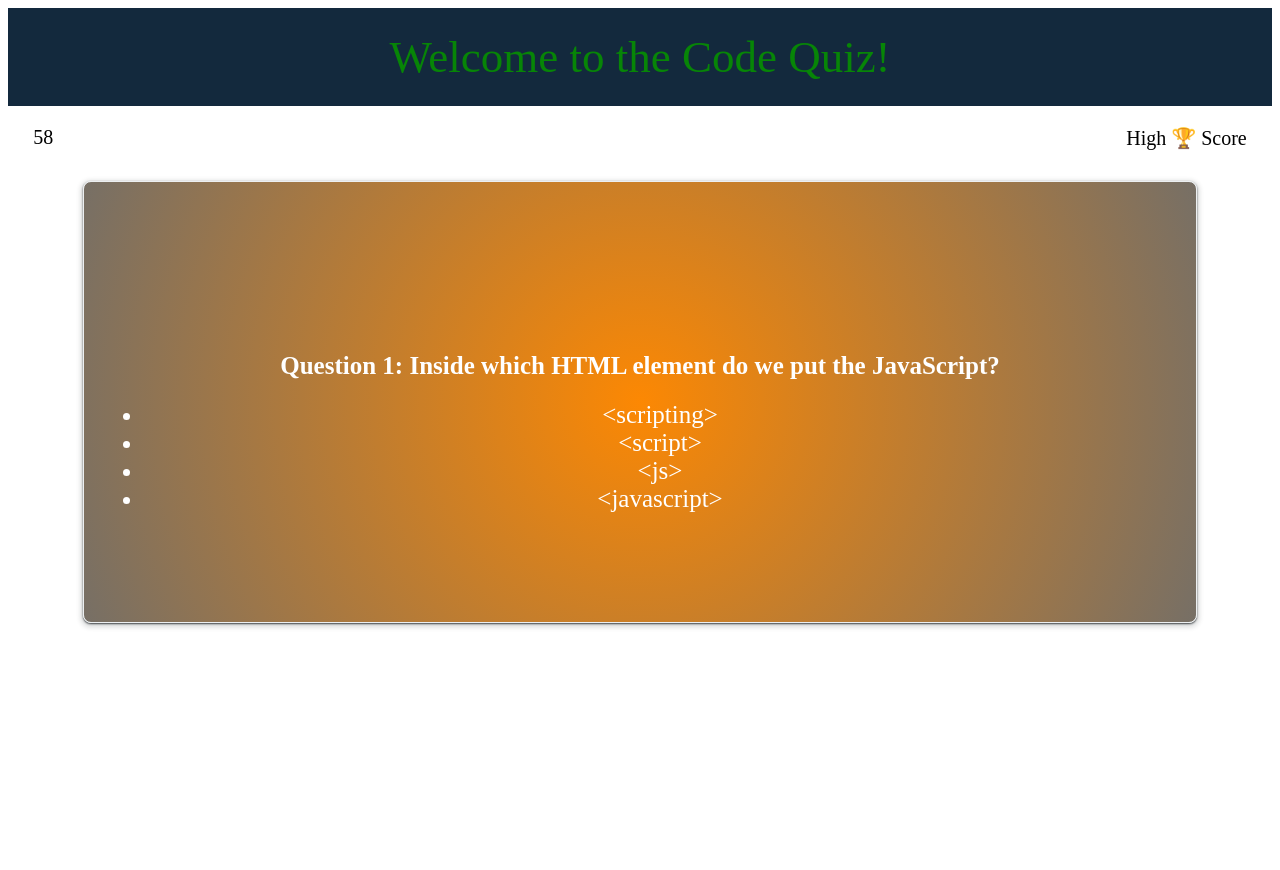
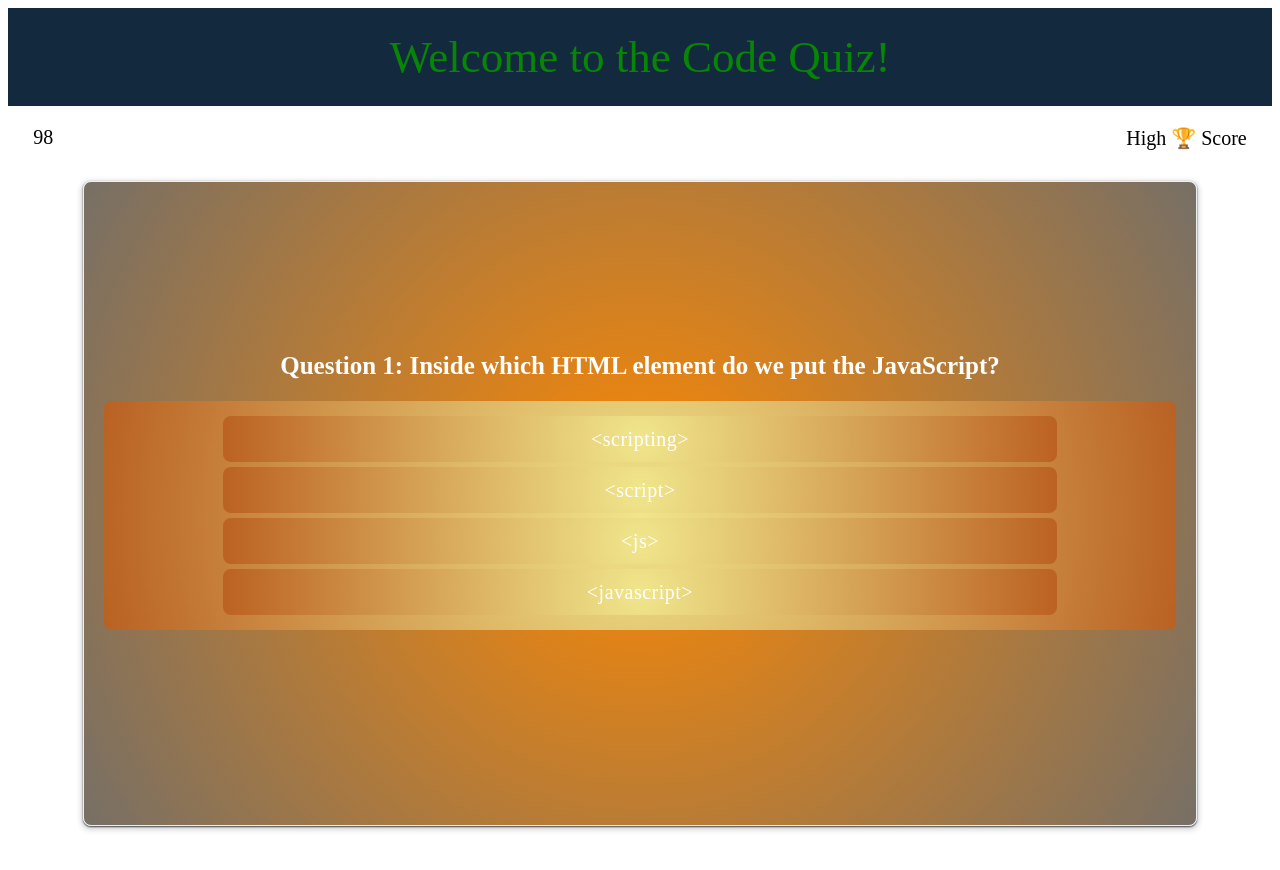
Before and after one commit to JayBarbanel/UCLA_HW_CodeQuiz, a plain HTML site: page assets/index.html in a window 1280 px wide. Both pictures are taken after a click on the button "Start Quiz". Before the commit the page ends 800 px from the top, so only its background shows below. Drawn offline with Linux system fonts and the light colour scheme.

Commit message:
added code to make the timer go down if answer is wrong, made an alert pop up if answer is incorrect before going to next question

```diff
--- a/assets/index.html
+++ b/assets/index.html
@@ -12,8 +12,9 @@
 <body>
     <header>Welcome to the Code Quiz!</header>
     <section>
+        <!--This is for the placement of the timer count and high score, without having a navbar-->
         <div id="container">
-            <p id="timerCount">60 Seconds Remaining</p>
+            <p id="timerCount">100 Seconds Remaining</p>
             <p id="highScore">High 🏆 Score</p>
         </div>
     </section>
@@ -22,9 +23,10 @@
             <div id="prompt">Try to answer the following code-related questions within the time limit. <br>Keep in mind that incorrect answers willl penalize your score by ten seconds!
             </div>
             <Button class="startButton ">Start Quiz</Button>
+            <!--The hide class is whats making the question and answers not show up on page-->
             <div class="hide" id="qContainer">
                 <h1 id="question">question1</h1>
-                <ul>
+                <ul id="answers">
                     <li id="answer1">answer1</li>
                     <li id="answer2">answer2</li>
                     <li id="answer3">answer3</li>
--- a/assets/script.js
+++ b/assets/script.js
@@ -1,3 +1,5 @@
+// These are my variables that direct back to my HTML
+
 var timerEl = document.querySelector("#timerCount");
 var startButton = document.querySelector(".startButton");
 var questionEl = document.querySelector("#question");
@@ -8,11 +10,15 @@ var answer2El = document.querySelector("#answer2");
 var answer3El = document.querySelector("#answer3");
 var answer4El = document.querySelector("#answer4");
 var qContainerEl = document.querySelector("#qContainer");
+var answersEl = document.querySelector("#answers")
 
+// Global variables
 var timer;
-var timerCount = 60;
+var timerCount = 100;
 var currentQuestion = 0;
 
+
+// Questions, choices and answers
 var questions = [{
         question: "Question 1: Inside which HTML element do we put the JavaScript?",
         choices: ["<scripting>", "<script>", "<js>", "<javascript>"],
@@ -39,6 +45,7 @@ var questions = [{
 
 ]
 
+// Timer function, timer starts when 'Start Quiz' button is clicked
 function startTimer() {
     // Sets timer
     timer = setInterval(function() {
@@ -52,16 +59,21 @@ function startTimer() {
     }, 1000);
 }
 
+// Function for when button is clicked, question 2 will load on page
 function loadQuestion(q) {
     questionEl.textContent = questions[q].question;
     answer1El.textContent = questions[q].choices[0];
+    answer1El.setAttribute("data-answer", questions[q].choices[0]);
     answer2El.textContent = questions[q].choices[1];
+    answer2El.setAttribute("data-answer", questions[q].choices[1]);
     answer3El.textContent = questions[q].choices[2];
+    answer3El.setAttribute("data-answer", questions[q].choices[2]);
     answer4El.textContent = questions[q].choices[3];
+    answer4El.setAttribute("data-answer", questions[q].choices[3]);
     console.log("questionload")
 }
 
-
+// Start game function, also hides and removed hides from certain elements from landing page
 function startGame() {
     startTimer()
     promptEl.classList.add("hide");
@@ -73,3 +85,29 @@ function startGame() {
 
 
 startButton.addEventListener("click", startGame);
+answersEl.addEventListener("click", function(event) {
+    console.log(event.target.value)
+    if (event.target.matches("li")) {
+        var answer = event.target.getAttribute("data-answer");
+        console.log(answer);
+        if (answer === questions[currentQuestion].answers) {
+            // loadQuestion(currentQuestion)
+            console.log("correct")
+        } else {
+            timerCount -= 10;
+            console.log("wrong");
+            alert("Wrong answer, time deducted by 10 seconds")
+        }
+        currentQuestion++
+        loadQuestion(currentQuestion)
+    }
+
+})
+
+
+
+// Need to create a function that allowes you to select an answer button
+// Need the answer selected to appear true or false
+// Then need to go to the next question
+// Or i need it to show false, redude time from the clock
+// Then go to next question
--- a/assets/style.css
+++ b/assets/style.css
@@ -34,7 +34,6 @@ header {
 .startButton {
     border-radius: 8px;
     color: #13293d;
-    background: radial-gradient(circle, rgba(240, 230, 140, 1) 0%, rgba(187, 96, 33, 0.9542191876750701) 100%);
     cursor: pointer;
     font-size: 20px;
     letter-spacing: 0.50px;
@@ -43,7 +42,6 @@ header {
     padding: 30px 43px;
     text-align: center;
     transition-duration: 0.15s;
-    transition-property: background-color;
     transition-timing-function: linear;
     margin-left: 42%;
     margin-top: 7%;
@@ -56,7 +54,7 @@ header {
     box-shadow: rgba(60, 64, 67, 2) 0 1px 2px 0, rgba(60, 64, 67, 0.15) 0 2px 4px 3px;
     margin: 75px;
     padding: 20px;
-    height: 400px;
+    height: 603px;
     align-items: center;
 }
 
@@ -80,30 +78,104 @@ header {
     align-items: center;
 }
 
+#answers {
+    color: rgb(255, 255, 255);
+    font-size: 25px;
+    text-align: center;
+    list-style-type: none;
+    align-items: center;
+    border-radius: 8px;
+    color: white;
+    background: radial-gradient(circle, rgba(240, 230, 140, 1) 0%, rgba(187, 96, 33, 0.9542191876750701) 100%);
+    cursor: pointer;
+    font-size: 20px;
+    letter-spacing: 0.50px;
+    line-height: 16px;
+    padding: 15px 119px;
+    text-align: center;
+    transition-duration: 0.15s;
+    transition-timing-function: linear;
+}
+
 #answer1 {
     color: rgb(255, 255, 255);
     font-size: 25px;
     text-align: center;
+    list-style-type: none;
     align-items: center;
+    border-radius: 8px;
+    color: white;
+    background: radial-gradient(circle, rgba(240, 230, 140, 1) 0%, rgba(187, 96, 33, 0.9542191876750701) 100%);
+    cursor: pointer;
+    font-size: 20px;
+    letter-spacing: 0.50px;
+    line-height: 16px;
+    padding: 15px 105px;
+    text-align: center;
+    transition-duration: 0.15s;
+    transition-timing-function: linear;
 }
 
 #answer2 {
     color: rgb(255, 255, 255);
     font-size: 25px;
     text-align: center;
+    list-style-type: none;
     align-items: center;
+    border-radius: 8px;
+    color: white;
+    background: radial-gradient(circle, rgba(240, 230, 140, 1) 0%, rgba(187, 96, 33, 0.9542191876750701) 100%);
+    cursor: pointer;
+    font-size: 20px;
+    letter-spacing: 0.50px;
+    line-height: 16px;
+    padding: 15px 119px;
+    text-align: center;
+    transition-duration: 0.15s;
+    transition-timing-function: linear;
+    margin-top: 5px;
 }
 
 #answer3 {
     color: rgb(255, 255, 255);
     font-size: 25px;
     text-align: center;
+    list-style-type: none;
     align-items: center;
+    border-radius: 8px;
+    color: white;
+    background: radial-gradient(circle, rgba(240, 230, 140, 1) 0%, rgba(187, 96, 33, 0.9542191876750701) 100%);
+    cursor: pointer;
+    font-size: 20px;
+    letter-spacing: 0.50px;
+    line-height: 16px;
+    padding: 15px 137px;
+    text-align: center;
+    transition-duration: 0.15s;
+    transition-timing-function: linear;
+    margin-top: 5px;
 }
 
 #answer4 {
     color: rgb(255, 255, 255);
     font-size: 25px;
     text-align: center;
+    list-style-type: none;
     align-items: center;
+    border-radius: 8px;
+    color: white;
+    background: radial-gradient(circle, rgba(240, 230, 140, 1) 0%, rgba(187, 96, 33, 0.9542191876750701) 100%);
+    cursor: pointer;
+    font-size: 20px;
+    letter-spacing: 0.50px;
+    line-height: 16px;
+    padding: 15px 101px;
+    text-align: center;
+    transition-duration: 0.15s;
+    transition-timing-function: linear;
+    margin-top: 5px;
 }
+
+.no-bullet {
+    list-style-type: none
+}
```
